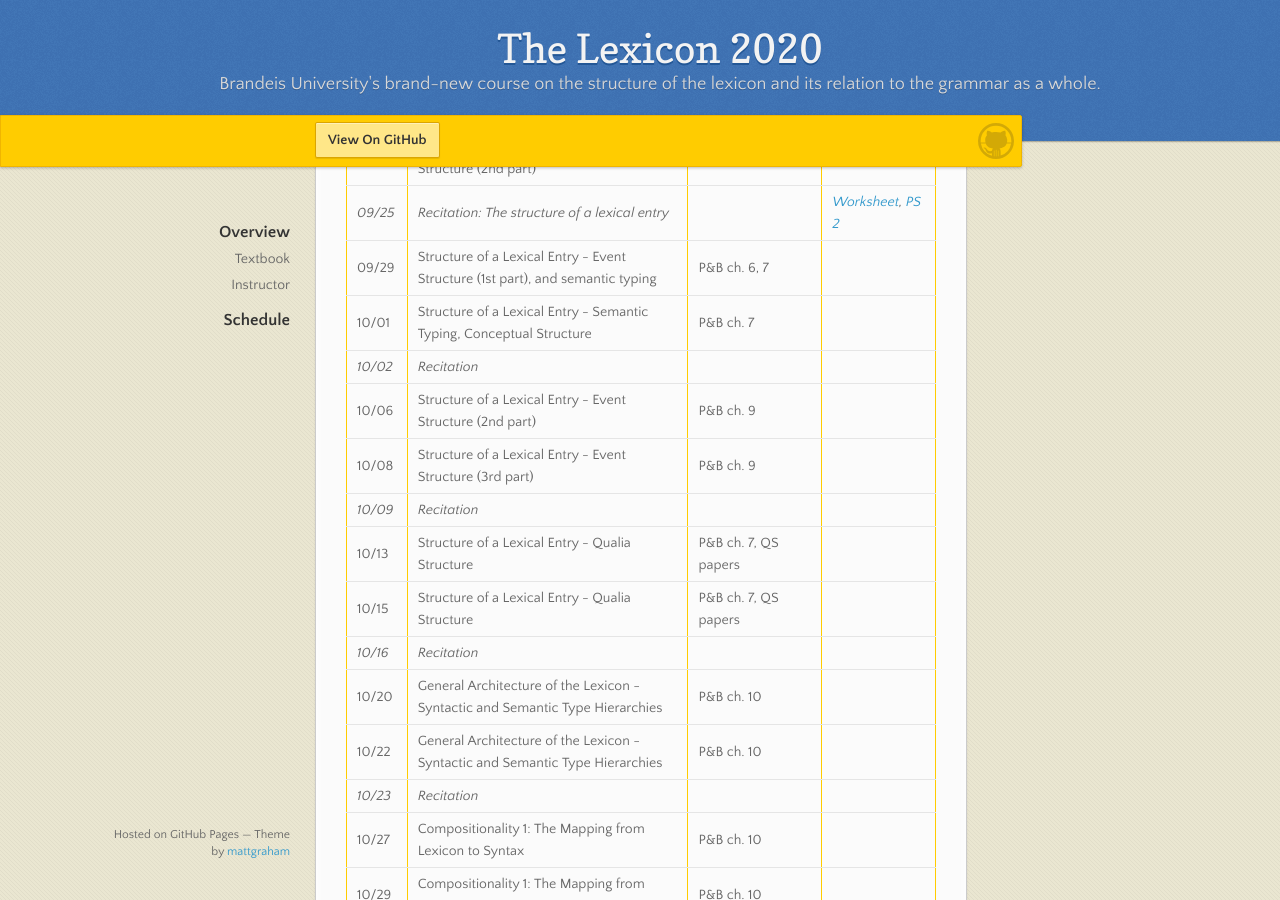
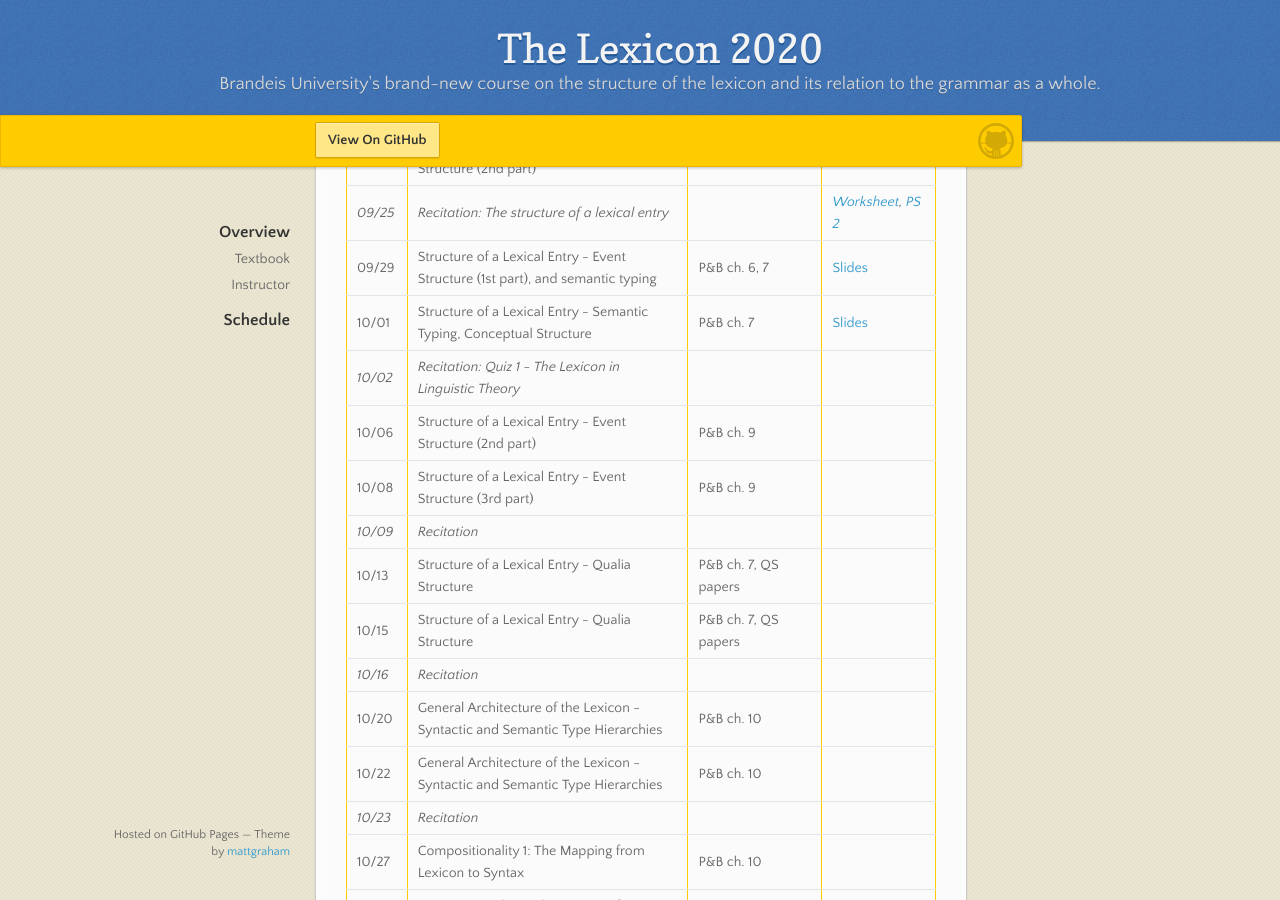
Before and after one commit to the-lexicon-2020/the-lexicon-2020.github.io, a Jekyll site: the page built from _pages/index.markdown, in a window 1280 px wide and 900 px high, scrolled down 1352 px. Built offline with Jekyll 4.4.1, drawn with Linux system fonts in a browser that asks for light colours; our own code applies the rules of GitHub Pages for plain Markdown files.

Commit message:
update schedule 09/29, 10/01, 10/02

```diff
--- a/_pages/index.markdown
+++ b/_pages/index.markdown
@@ -41,9 +41,9 @@ Professor [James Pustejovsky](mailto:jamesp@brandeis.edu)
 09/22 | Lexicon in Semantic Frameworks (2nd part). Structure of a Lexical Entry  - Argument Structure (1st part) | P&B ch. 5,6,8 | [Slides](https://brandeis.box.com/s/4c036kjff65j5rfk7cb27bqylxftsaus)
 09/24 | Structure of a Lexical Entry - Argument Structure (2nd part) | P&B ch. 6, 8 |
 *09/25* | *Recitation: The structure of a lexical entry* | | *[Worksheet](https://docs.google.com/document/d/12uuEb6YRLFqJ1qW37rnO3bKC_pMnVjP8jnKTrT1uvfI/edit?usp=sharing), [PS 2](https://docs.google.com/document/d/1_UngMAJkqNIiUjZSqGHAWIiecWFzoxkHcTL2pReYWdI/edit?usp=sharing)*
-09/29 | Structure of a Lexical Entry - Event Structure (1st part), and semantic typing | P&B ch. 6, 7 |
-10/01 | Structure of a Lexical Entry - Semantic Typing, Conceptual Structure | P&B ch. 7 |
-*10/02* | *Recitation* | |
+09/29 | Structure of a Lexical Entry - Event Structure (1st part), and semantic typing | P&B ch. 6, 7 | [Slides](http://jamespusto.com/wp-content/uploads/2018/08/ESSLLI-2018-Slides-Lecture1-a.pdf)
+10/01 | Structure of a Lexical Entry - Semantic Typing, Conceptual Structure | P&B ch. 7 | [Slides](https://brandeis.box.com/s/6f6axeaxt881yvrrzuub28ouas451zgp)
+*10/02* | *Recitation: Quiz 1 - The Lexicon in Linguistic Theory* | |
 10/06 | Structure of a Lexical Entry - Event Structure (2nd part) | P&B ch. 9 |
 10/08 | Structure of a Lexical Entry - Event Structure (3rd part) | P&B ch. 9 |
 *10/09* | *Recitation* | |
```
